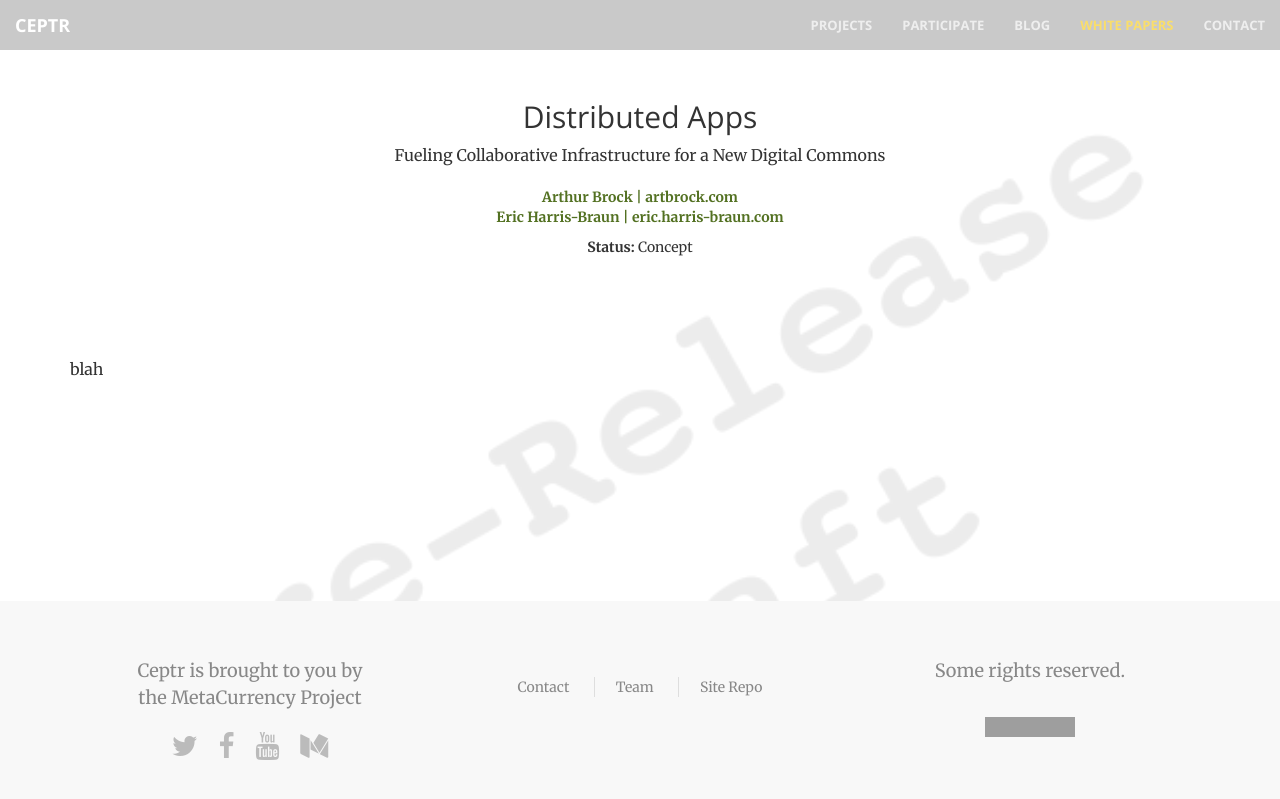
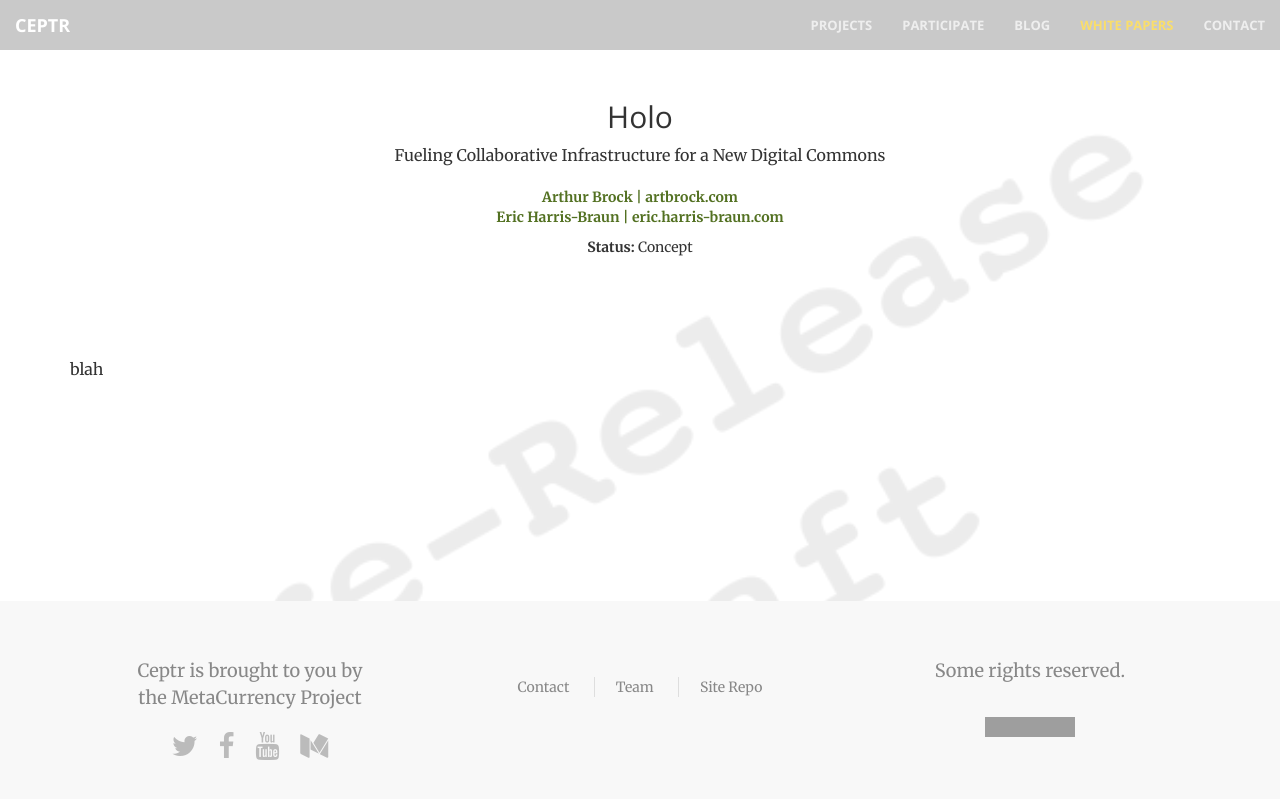
Before and after one commit to metacurrency/ceptr-org, a Jekyll site: the page built from _whitepapers/DistApps.md, in a window 1280 px wide. Shown: the top 799 px of the page. Built offline with Jekyll 4.4.1, drawn with Linux system fonts in a browser that asks for light colours; grey boxes are pictures that could not be loaded.

Commit message:
Updated distapps mention to Holo

```diff
--- a/_whitepapers/DistApps.md
+++ b/_whitepapers/DistApps.md
@@ -2,10 +2,10 @@
 layout: whitepaper
 status: Concept
 published: true
-title: Distributed Apps
+title: Holo
 sub-title: Fueling Collaborative Infrastructure for a New Digital Commons
-slug: distapps
-project: distapps
+slug: holo
+project: holo
 authors:
     "Arthur Brock": artbrock.com
     "Eric Harris-Braun": eric.harris-braun.com
```
